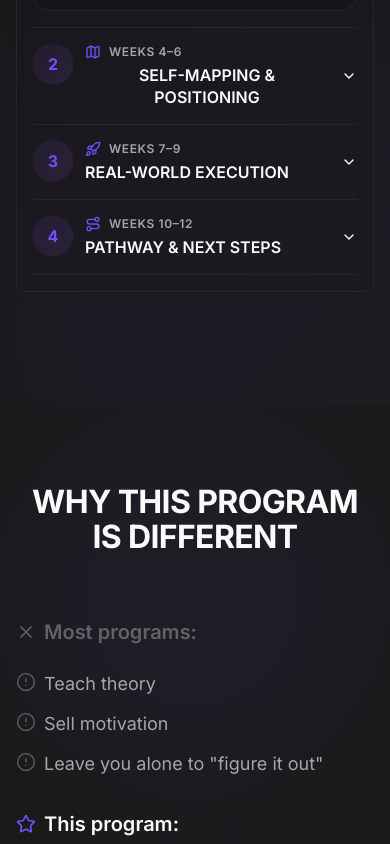
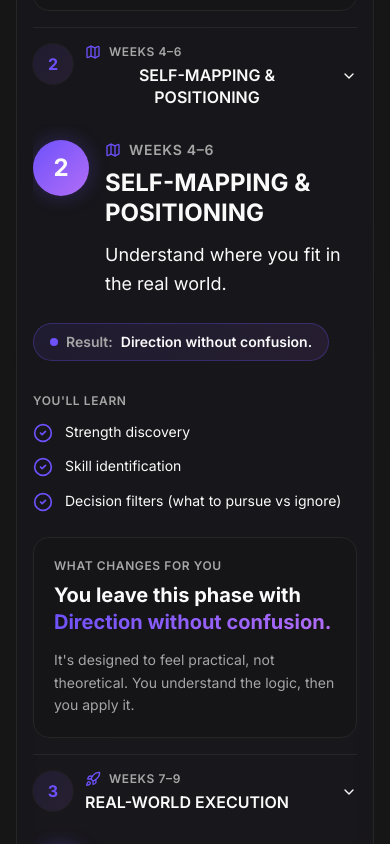
Before and after one commit to soulcodedheris/real-world-operator-training, a React (Vite) app: page / in a window 390 px wide. Shown: the part 5620-6464 px from the top of the page. Built offline with nearby package versions, Linux system fonts and the light colour scheme.

Commit message:
Smooth Phases mobile accordion transitions

```diff
--- a/src/components/sections/Phases.tsx
+++ b/src/components/sections/Phases.tsx
@@ -33,12 +33,14 @@
 
 function PhaseDetail({
   phase,
+  motionEnabled,
   staggerContainer,
   staggerItem,
 }: {
   phase: Phase;
-  staggerContainer: Parameters<typeof motion.ul>[0]["variants"];
-  staggerItem: Parameters<typeof motion.li>[0]["variants"];
+  motionEnabled: boolean;
+  staggerContainer?: Parameters<typeof motion.ul>[0]["variants"];
+  staggerItem?: Parameters<typeof motion.li>[0]["variants"];
 }) {
   const DetailIcon = phase.icon;
   return (
@@ -83,6 +85,7 @@
           <p className="text-xs font-semibold text-muted-foreground uppercase tracking-wider mb-3">
             You&apos;ll learn
           </p>
+          {motionEnabled ? (
             <motion.ul
               variants={staggerContainer}
               initial="hidden"
@@ -103,6 +106,18 @@
                 </motion.li>
               ))}
             </motion.ul>
+          ) : (
+            <ul className="space-y-3">
+              {phase.learnings.map((learning) => (
+                <li key={learning} className="flex items-start gap-3">
+                  <CheckCircle2 className="h-5 w-5 text-accent mt-0.5 flex-shrink-0" />
+                  <span className="text-foreground leading-relaxed">
+                    {learning}
+                  </span>
+                </li>
+              ))}
+            </ul>
+          )}
         </div>
 
         {/* Micro “preview” card */}
@@ -280,12 +295,11 @@
                             </div>
                           </div>
                         </AccordionTrigger>
-                        <AccordionContent className="pt-2">
+                        <AccordionContent forceMount className="pt-2">
                           <div className="pt-2">
                             <PhaseDetail
                               phase={phase}
-                              staggerContainer={staggerContainer}
-                              staggerItem={staggerItem}
+                              motionEnabled={false}
                             />
                           </div>
                         </AccordionContent>
@@ -399,6 +413,7 @@
                   >
                     <PhaseDetail
                       phase={active}
+                      motionEnabled
                       staggerContainer={staggerContainer}
                       staggerItem={staggerItem}
                     />
--- a/tailwind.config.js
+++ b/tailwind.config.js
@@ -80,8 +80,8 @@
         },
       },
       animation: {
-        "accordion-down": "accordion-down 0.2s ease-out",
-        "accordion-up": "accordion-up 0.2s ease-out",
+        "accordion-down": "accordion-down 0.32s ease-in-out",
+        "accordion-up": "accordion-up 0.28s ease-in-out",
       },
     },
   },
```
Lines whose indentation alone changed are shown as unchanged.
